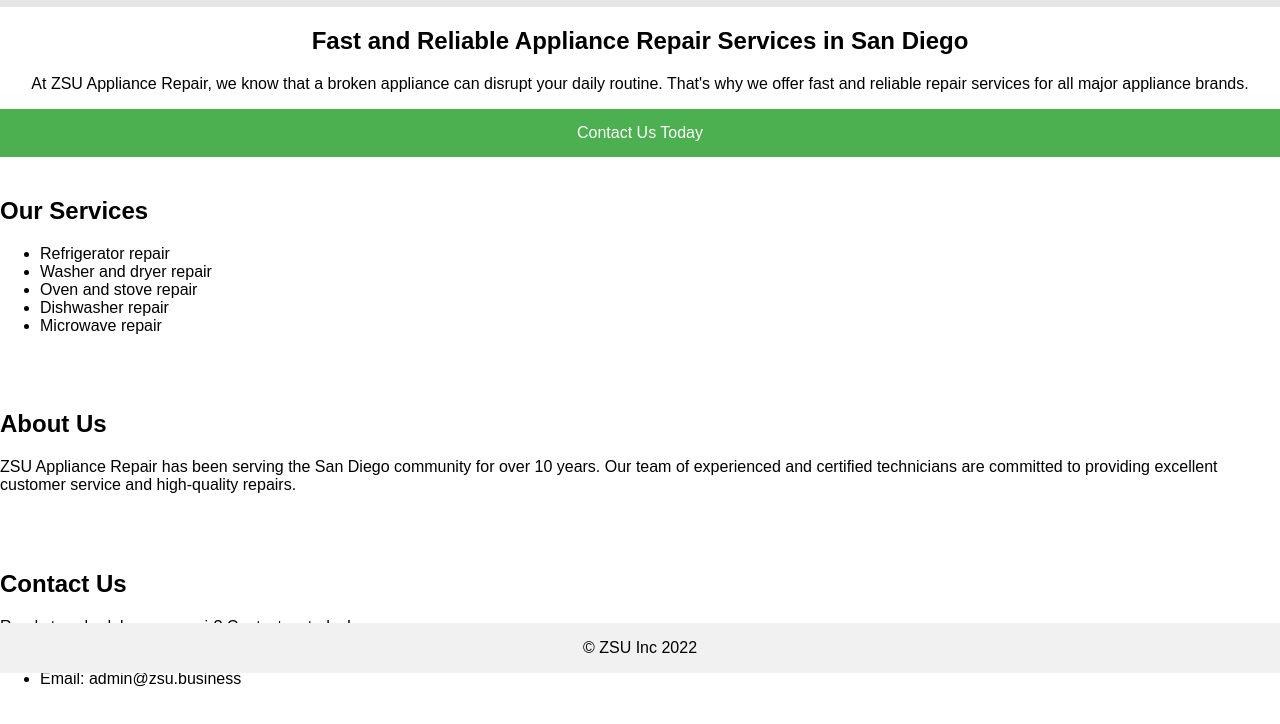
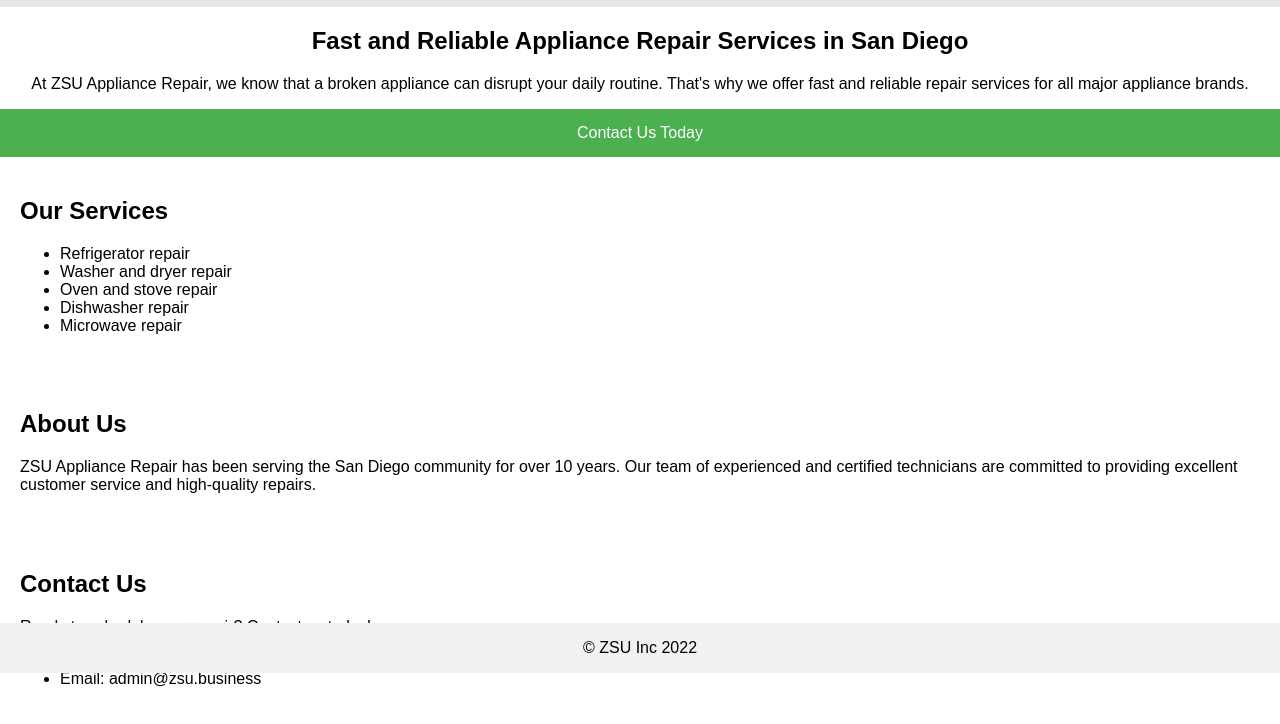
Before and after one commit to grimcoder/ZSU, a plain HTML site: page publish/index.html in a window 1280 px wide. Shown: the part 127-851 px from the top of the page. Drawn offline with Linux system fonts and the light colour scheme.

Commit message:
added styles

```diff
--- a/publish/index.html
+++ b/publish/index.html
@@ -51,7 +51,7 @@
         #services,
         #about,
         #contact {
-            padding: 20px 0px 20px 0px;
+            padding: 20px 20px 20px 20px;
 
         }
 
```
